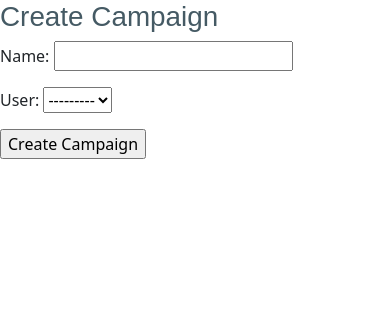
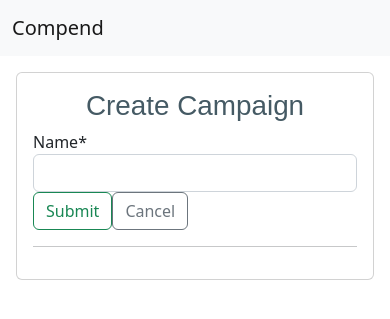
Before and after one commit to sammark1/Compend, a Django app: page /campaign/create/ in a window 390 px wide. Shown: the top 319 px of the page. Run offline with Django 4.2, Linux system fonts and the light colour scheme; some libraries are stand-ins or nearby versions.

Commit message:
campaign create style

```diff
--- a/main_app/templates/campaign_create.html
+++ b/main_app/templates/campaign_create.html
@@ -1,11 +1,24 @@
 {% extends 'base.html' %}
+{% load crispy_forms_tags %}
+
+{% block header %}
+    {% include 'header.html' with campaign=campaign%}
+{% endblock %}
+
 {% block body %}
-	<h1>Create Campaign</h1>
+<div class="col-md-8 mx-auto p-3 py-md-5">
+  <div class="card p-3">
+    <h1 class="text-center">Create Campaign</h1>
+    <form action="" method="post">
+    {% csrf_token %}
+    {{form|crispy}}
+    <div class="d-flex justify-content-left">
+      <input class="btn btn-outline-success" type="submit" value="Submit" />
+      <a href="{% url 'Campaign_List' %}" class="btn btn-outline-secondary" type="button">Cancel</a>
+    </div>
+    </form>
+    <hr/>
 
-	<form method="post">
-		  {% csrf_token %}
-		  {{form.as_p}}
-		  <input type="submit" value="Create Campaign" />
-	</form>
-
+  </div>
+</div>
 {% endblock %}
--- a/main_app/views.py
+++ b/main_app/views.py
@@ -106,10 +106,19 @@ class Campaign_List (TemplateView):
 
 class Campaign_Create(CreateView):
     model = Campaign
-    fields = '__all__'
+    fields = ['name']
     template_name = 'campaign_create.html'
-    def get_success_url(self):
-        return reverse('Campaign_Show', kwargs={'pk':self.object.pk})
+
+    def get_context_data(self, **kwargs):
+        context = super().get_context_data(**kwargs)
+        context['user'] = self.request.user
+        return context
+
+    def form_valid(self, form):
+        self.object = form.save(commit=False)
+        self.object.user = self.request.user
+        self.object.save()
+        return HttpResponseRedirect(reverse('Campaign_Show', kwargs={'pk':self.object.pk}))
 
 class Campaign_Show(DetailView):
     model = Campaign
```
